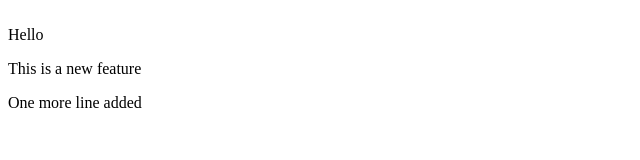
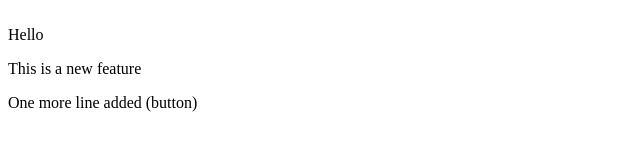
Before and after one commit to KejriwalNidhi23/LocalInitRepo, a plain HTML site: page index.html in a window 1280 px wide. Shown: the full height of the page, 0-640 px from the left. Drawn offline with Linux system fonts and the light colour scheme.

```diff
--- a/index.html
+++ b/index.html
@@ -1,3 +1,3 @@
 <br>Hello</br>
 <p>This is a new feature</p>
-<p>One more line added</p>
+<p>One more line added (button)</p>
```
